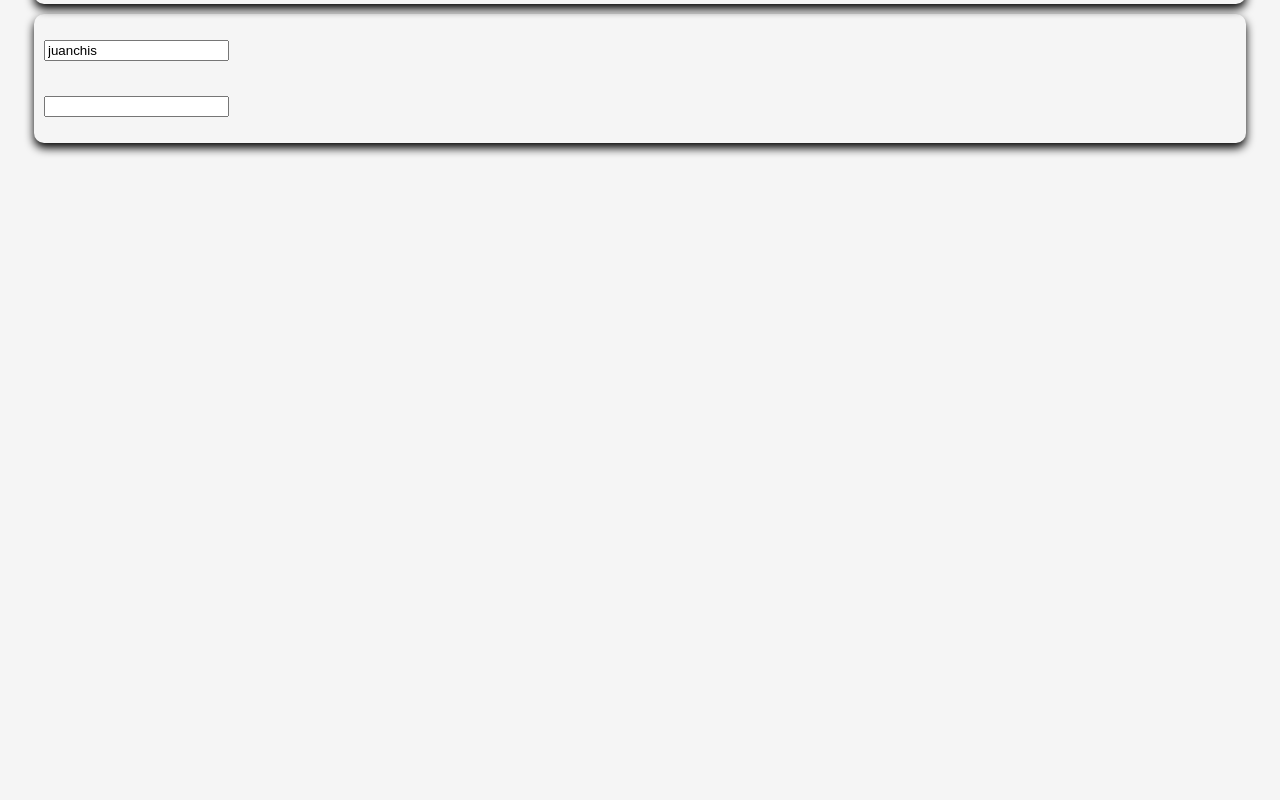
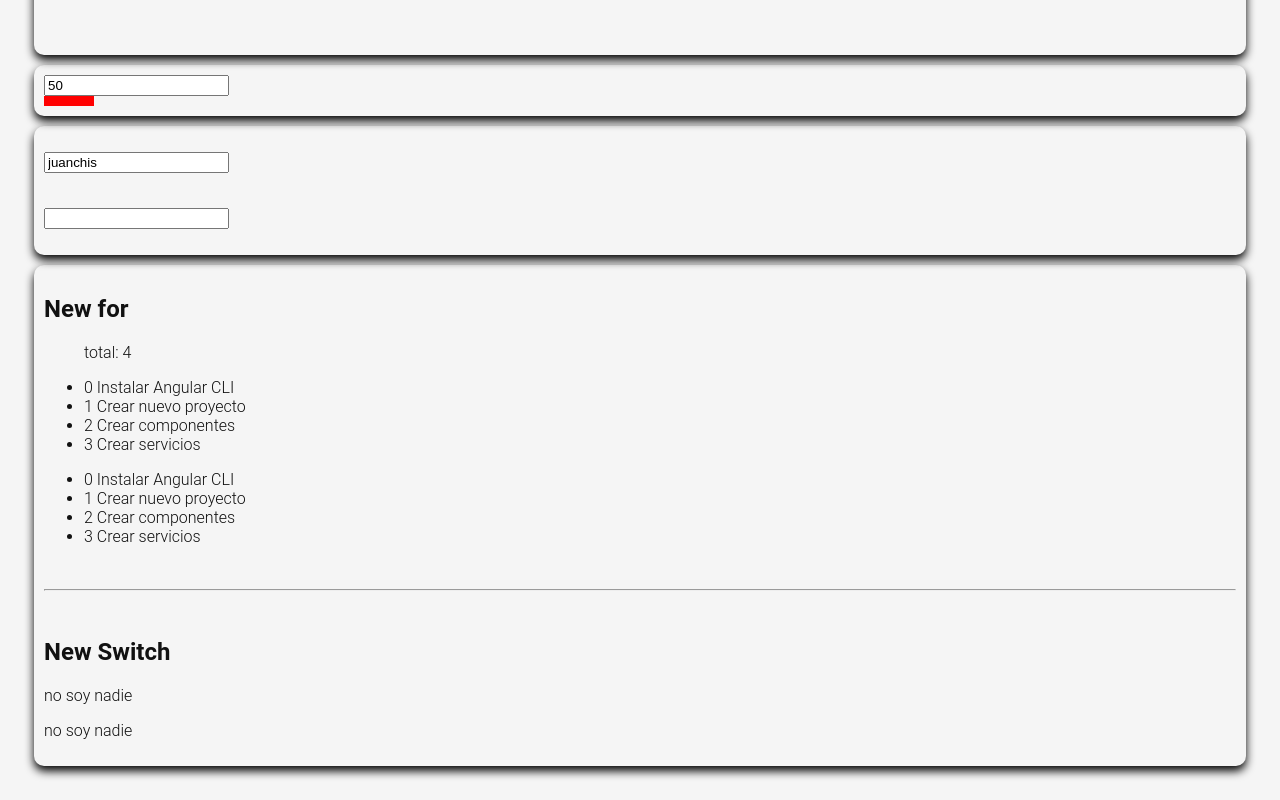
Before and after one commit to yahir140306/angular_aprendiendo, an Angular app: page /labs in a window 1280 px wide. Shown: the part 1828-2628 px from the top of the page. Before the commit the page ends 2005 px from the top, so only its background shows below. Built offline with nearby package versions, Linux system fonts and the light colour scheme.

Commit message:
Enhance labs.component; implement new conditional rendering syntax and add task listing with for/switch structures

```diff
--- a/src/app/pages/labs/labs.component.html
+++ b/src/app/pages/labs/labs.component.html
@@ -52,10 +52,25 @@
   <section>
     <div *ngIf="1 === 1">My contend</div>
     <div *ngIf="name() === 'Juanchis'">My contend - Juanchis</div>
-    <div *ngIf="person().name === 'Juanchis' && person().age > 18">
+    <div
+      *ngIf="person().name === 'Juanchis' && person().age > 18; else miBloque"
+    >
       Juanchis , es mayor de 18
     </div>
+    <<ng-template #miBloque> Menor de edad </ng-template>
   </section>
+
+  @if (name() === 'Juanchis') {
+  <div>Soy Juanchis</div>
+  }
+
+  <h2>If Else new sintaxis</h2>
+  @if (person().name === 'Juanchis' && person().age > 18) {
+  <p>Juanchis , es mayor de 18</p>
+  } @else {
+  <p>Es menor de edad</p>
+  }
+
   <section>
     <input type="text" [value]="person().name" (change)="changeName($event)" />
     <div [ngSwitch]="person().name">
@@ -98,4 +113,43 @@
       <input type="text" />
     </p>
   </section>
+  <section>
+    <h2>New for</h2>
+    <ul>
+      <p>total: {{ tasks().length }}</p>
+      <li *ngFor="let task of tasks(); index as i">{{ i }} {{ task }}</li>
+    </ul>
+    <ul>
+      @for (task of tasks(); track task; let i = $index) {
+      <li>{{ i }} {{ task }}</li>
+      } @empty {
+      <li><strong>La lista esta en vacio</strong></li>
+      }
+    </ul>
+    <br />
+    <hr />
+    <br />
+
+    <h2>New Switch</h2>
+    <div [ngSwitch]="person().name">
+      <p *ngSwitchCase="'nicolas'">nicolas</p>
+      <p *ngSwitchCase="'eve'">eve</p>
+      <p *ngSwitchCase="'paco'">paco</p>
+      <p *ngSwitchCase="'jose'">jose</p>
+      <p *ngSwitchDefault>no soy nadie</p>
+    </div>
+    <div>
+      @switch (person().name) { @case ('nicolas') {
+      <p>nicolas</p>
+      } @case ('eve') {
+      <p>eve</p>
+      } @case ('paco') {
+      <p>paco</p>
+      } @case ('jose') {
+      <p>jose</p>
+      } @default {
+      <p>no soy nadie</p>
+      } }
+    </div>
+  </section>
 </div>
```
